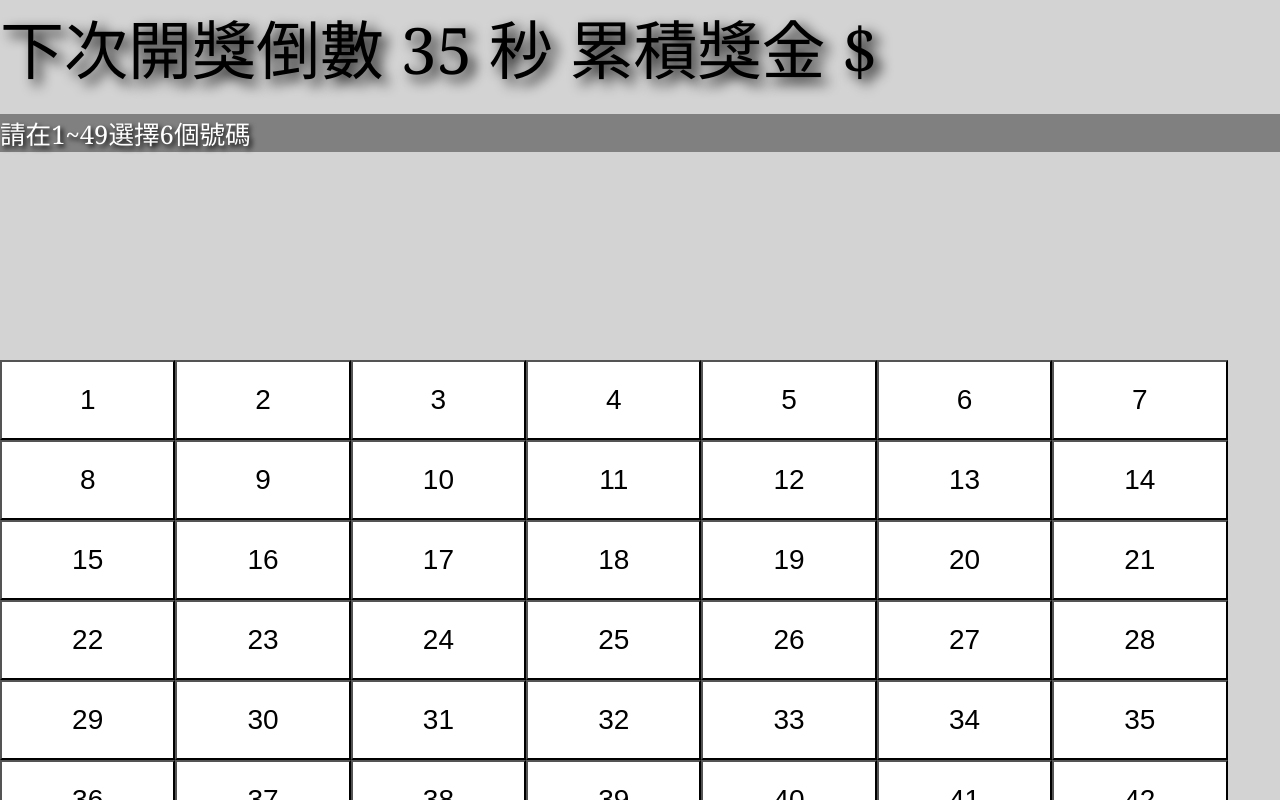
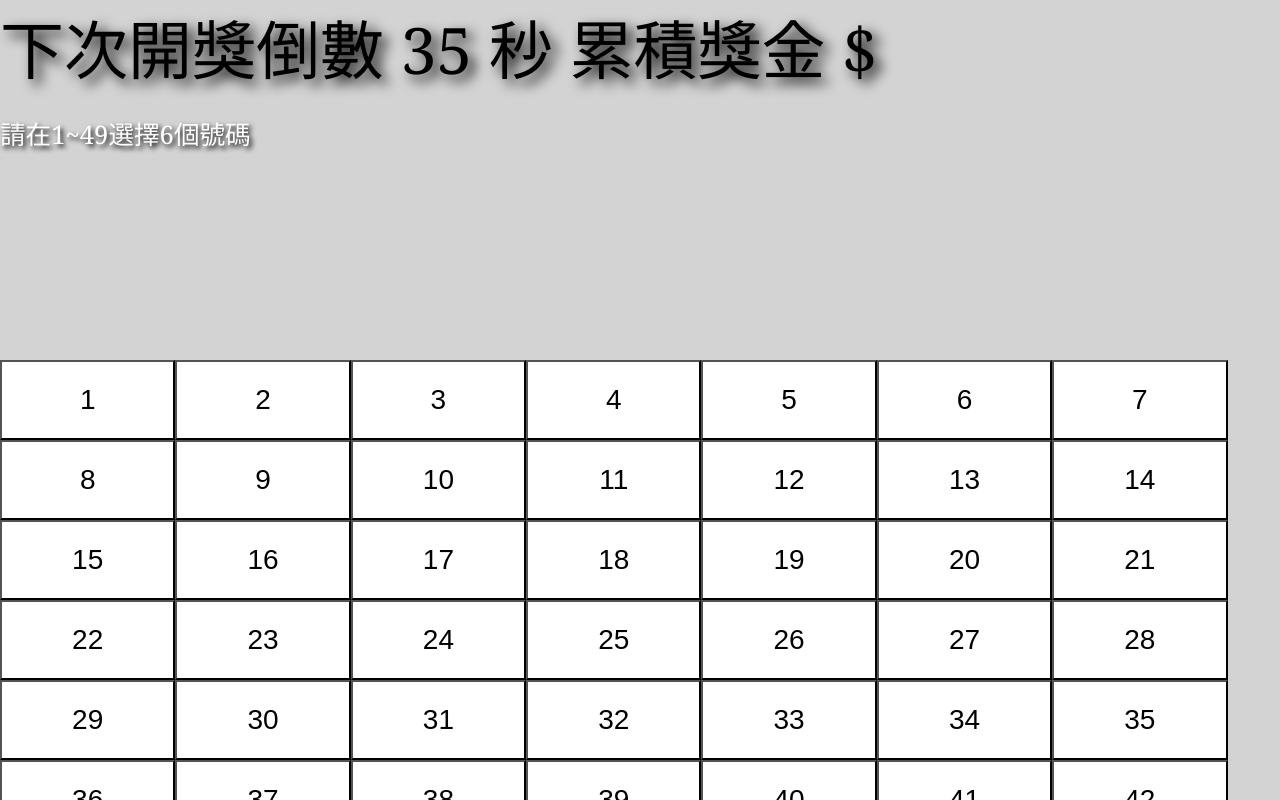
Before and after one commit to peter14067/reactjs, a React (Create React App) app in the folder myfirstreact/: page / in a window 1280 px wide. Shown: the top 800 px of the page. Built offline with nearby package versions, Linux system fonts and the light colour scheme.

Commit message:
myfirstreact

```diff
--- a/myfirstreact/src/index.js
+++ b/myfirstreact/src/index.js
@@ -588,7 +588,7 @@ componentWillUnmount() {
       <div class="h1">下次開獎倒數  {this.state.time}  秒    累積獎金 $ {this.state.money}  </div>
           </div>
       <div  style={{backgroundColor:"lightgrey",width:"100%"}}>
-      <div><h2 style={{backgroundColor:"grey"}}> {this.state.hint}</h2>
+      <div><h2 style={{backgroundColor:"lightgrey"}}> {this.state.hint}</h2>
       <div class="p3">{selectnumber}</div>
       </div>
       <div class='container1' >{lotterynumber}      </div>
```
